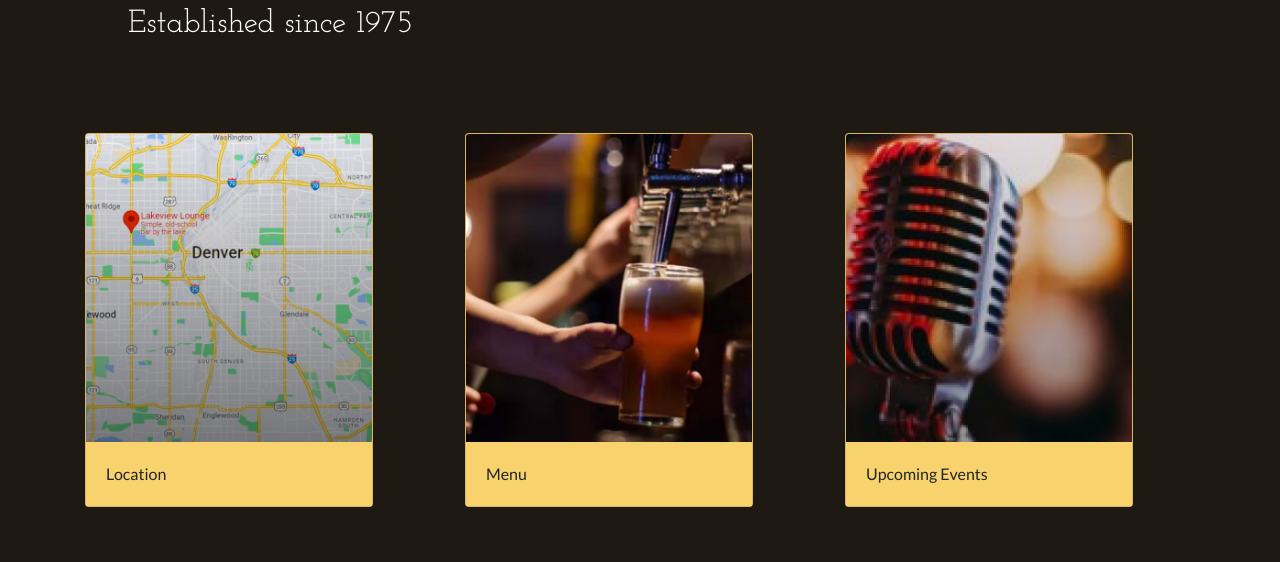
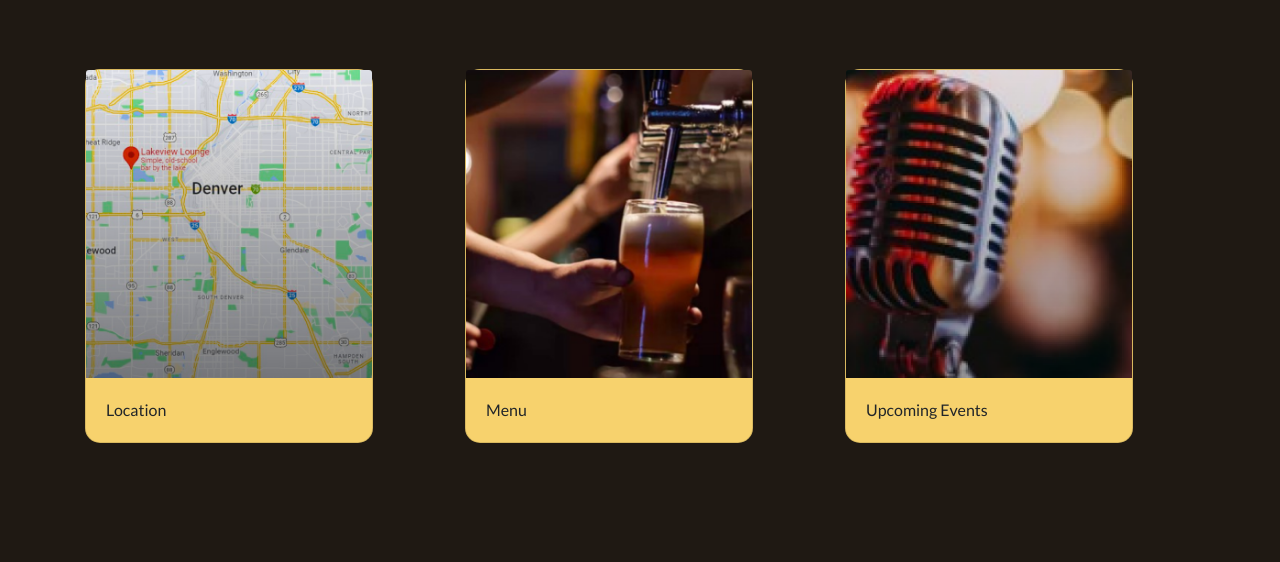
Before and after one commit to ColetteGiacometti/UX_UI_HW_22, a plain HTML site: page index.html in a window 1280 px wide. Shown: the part 744-1306 px from the top of the page. Drawn offline with nearby package versions, Linux system fonts and the light colour scheme.

Commit message:
Update index.css

```diff
--- a/index.css
+++ b/index.css
@@ -38,7 +38,6 @@ margin-bottom: 0px;
 }
 
 h1 {
-margin-top: 5%;
 color: white;
 font-family: 'Josefin Slab', serif;
 font-size: 400%;
@@ -68,6 +67,13 @@ padding-left: 10%;
 }
 .card-text {
   font-family: 'Lato', sans-serif;
+}
+
+.card {
+  border-radius: 15px;
+}
+.card-body{
+  border-radius: 15px;
 }
 
 .card:hover {
```
